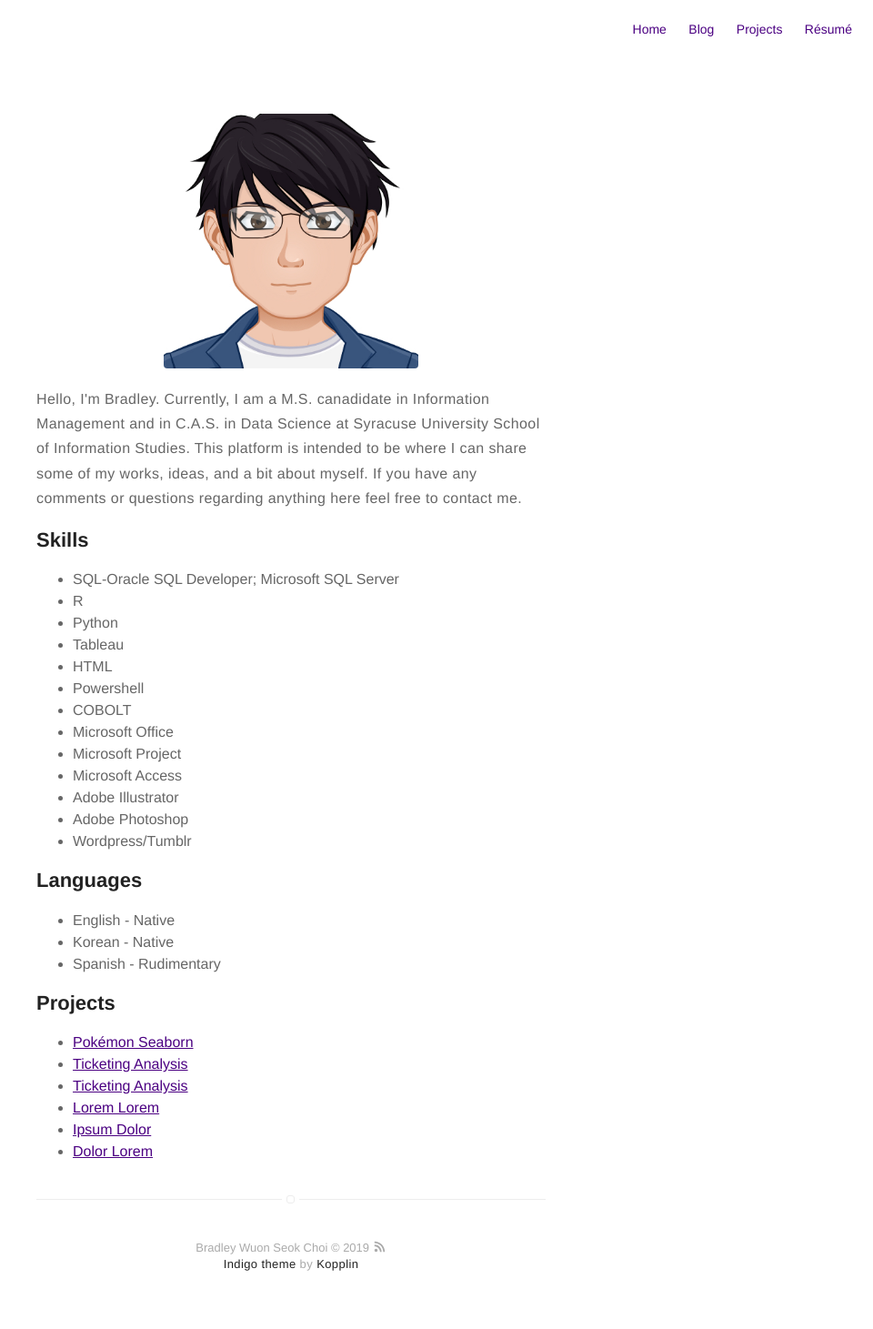
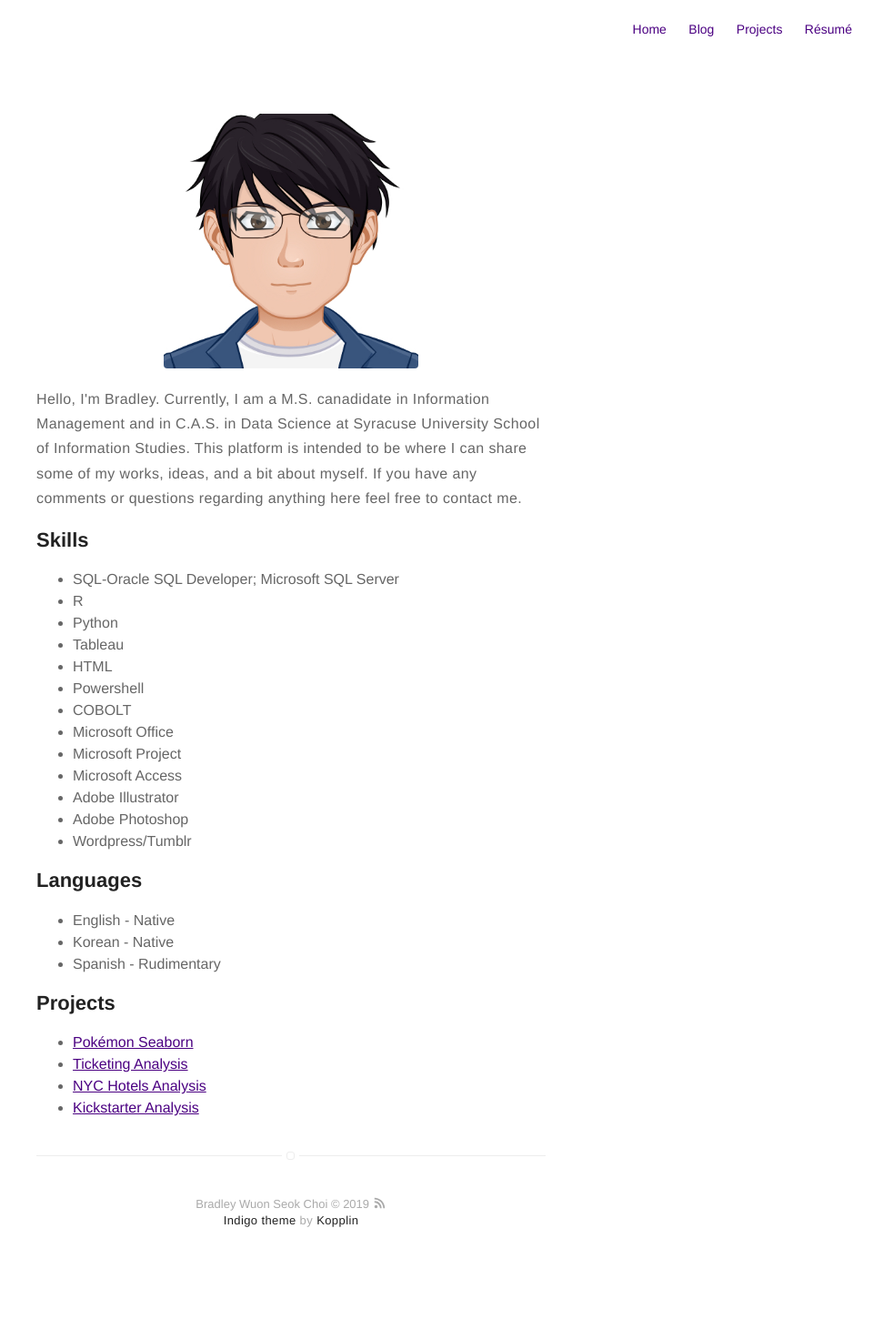
Before and after one commit to bradvision/bradvision.github.io, a Jekyll site: the page built from about.md, in a window 1280 px wide. Shown: the whole page at 91% size, without its empty margins (320-1280 px from the left). Built offline with Jekyll 4.4.1, drawn with Linux system fonts in a browser that asks for light colours; after the commit the page ends 1413 px from its top, so only the background shows below that.

Commit message:
Update about.md

```diff
--- a/about.md
+++ b/about.md
@@ -41,10 +41,6 @@ feel free to contact me.</p>
 <ul>
 	<li><a href="https://github.com/bradvision/IST652_Scripting/blob/master/Pokemon/Pokemon.md">Pokémon Seaborn</a></li>
 	<li><a href="https://github.com/bradvision/TicketingAnalysisProj/blob/master/Code.R">Ticketing Analysis</a></li>
-	<li><a href="https://github.com/bradvision/TicketingAnalysisProj/blob/master/Code.R">Ticketing Analysis</a></li>
-
-
-	<li><a href="https://github.com/">Lorem Lorem</a></li>
-	<li><a href="https://github.com/">Ipsum Dolor</a></li>
-	<li><a href="https://github.com/">Dolor Lorem</a></li>
+	<li><a href="https://github.com/bradvision/IST687-IST719/blob/master/IST687%20Project%20Code.R">NYC Hotels Analysis</a></li>
+	<li><a href="https://github.com/bradvision/IST687-IST719/blob/master/VisualisationPosterProjectcode.R">Kickstarter Analysis</a></li>
 </ul>
```
